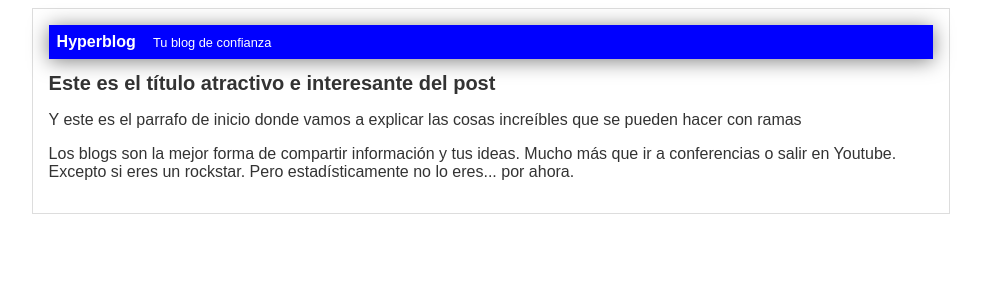
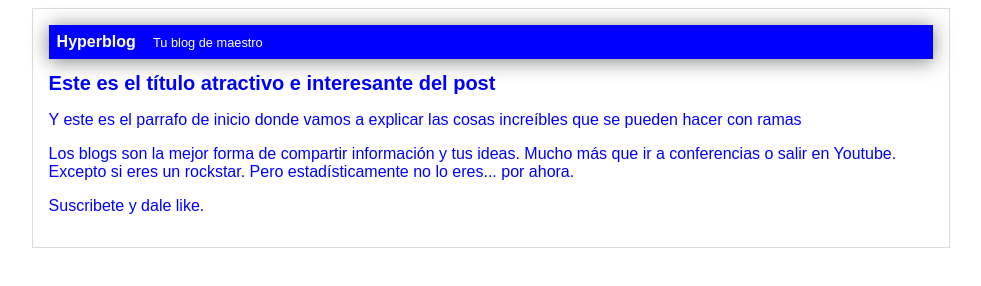
Before and after one commit to Freddier-chavez/My-Blog, a plain HTML site: page blogpost.html in a window 1280 px wide. Shown: the whole page, without its empty margins (149-1130 px from the left). Drawn offline with Linux system fonts and the light colour scheme.

Commit message:
Agregue suscripción, cambié la cebecera y puse todo en azul

```diff
--- a/blogpost.html
+++ b/blogpost.html
@@ -7,7 +7,7 @@
    <div id="container">
       <div id="cabecera">
          Hyperblog
-         <span id="tagline">Tu blog de confianza</span>
+         <span id="tagline">Tu blog de maestro</span>
       </div>
       <div id="post">
          <h1>Este es el título atractivo e interesante del post</h1>
@@ -18,8 +18,8 @@
             Los blogs son la mejor forma de compartir información y tus ideas.
             Mucho más que ir a conferencias o salir en Youtube. Excepto si eres un rockstar. Pero estadísticamente
             no lo eres... por ahora.
-
          </p>
+         <p>Suscribete y dale like.</p>
       </div>
    </div>
 
--- a/css/styles.css
+++ b/css/styles.css
@@ -1,6 +1,6 @@
 body
 {
-    color:#333;
+    color:blue;
     text-align: center;
     font-family: Arial, Helvetica, sans-serif;
 }
```
